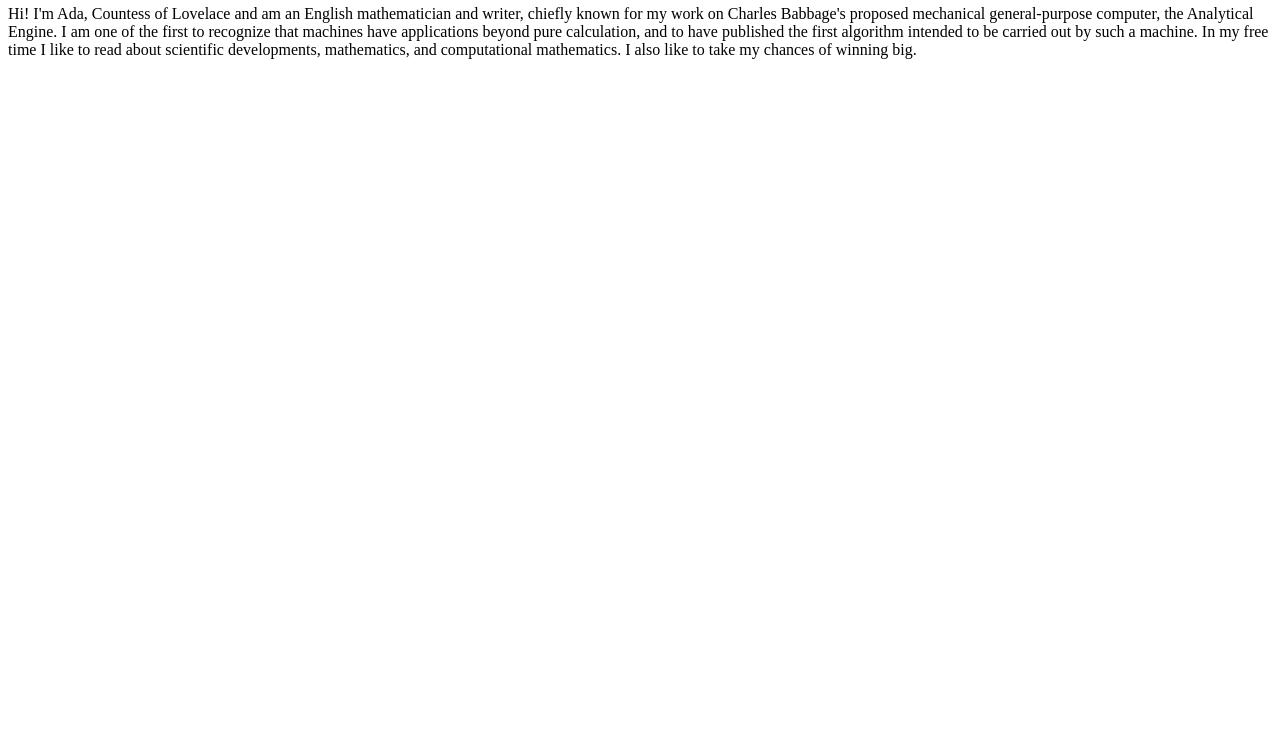
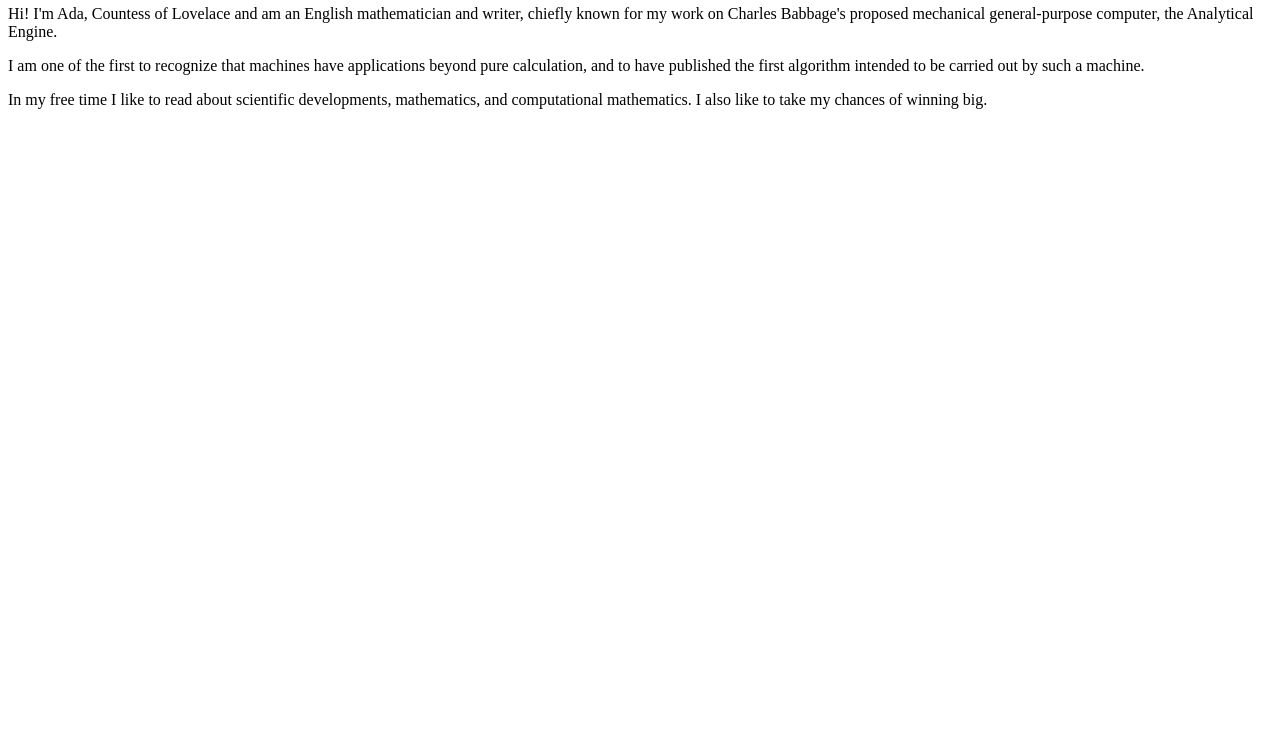
Before and after one commit to Julijarp/portfolio, a plain HTML site: page index.html in a window 1280 px wide. Shown: the part 62-800 px from the top of the page. Drawn offline with Linux system fonts and the light colour scheme.

Commit message:
new paragraph

```diff
--- a/index.html
+++ b/index.html
@@ -8,11 +8,11 @@
 <body>
     <header>
         <h2>Ada Lovelace</h2>
-        <p>Hi! I'm Ada, Countess of Lovelace and am an English mathematician and writer, chiefly known for my work on Charles Babbage's proposed mechanical general-purpose computer, the Analytical Engine.
+        <p>Hi! I'm Ada, Countess of Lovelace and am an English mathematician and writer, chiefly known for my work on Charles Babbage's proposed mechanical general-purpose computer, the Analytical Engine.</p>
 
-            I am one of the first to recognize that machines have applications beyond pure calculation, and to have published the first algorithm intended to be carried out by such a machine.
+        <p>I am one of the first to recognize that machines have applications beyond pure calculation, and to have published the first algorithm intended to be carried out by such a machine.</p>
 
-            In my free time I like to read about scientific developments, mathematics, and computational mathematics. I also like to take my chances of winning big.</p>
+        <p>In my free time I like to read about scientific developments, mathematics, and computational mathematics. I also like to take my chances of winning big.</p>
         <nav></nav>
     </header>
     <Section>
```
